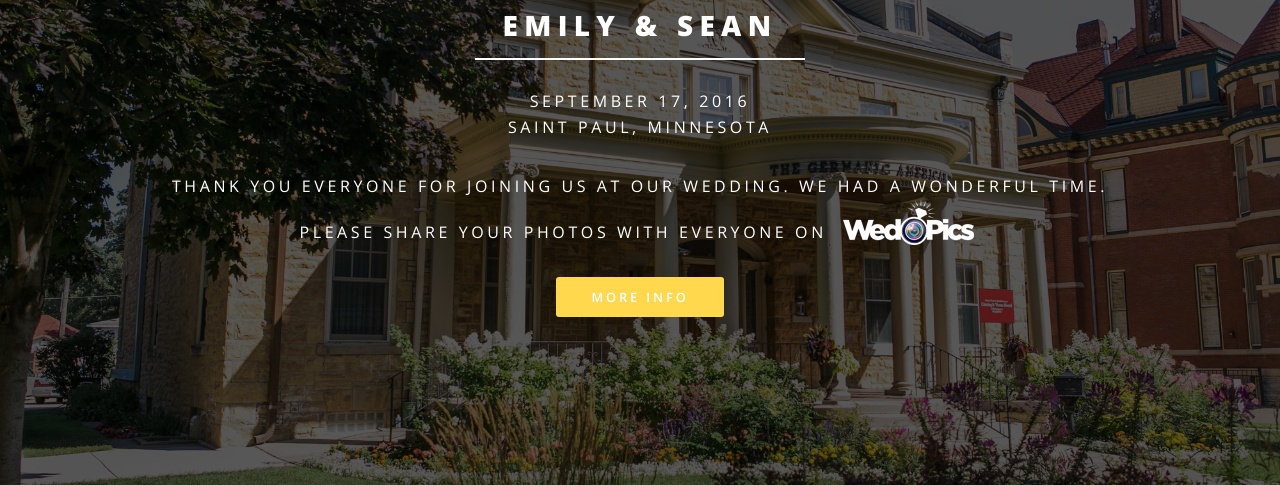
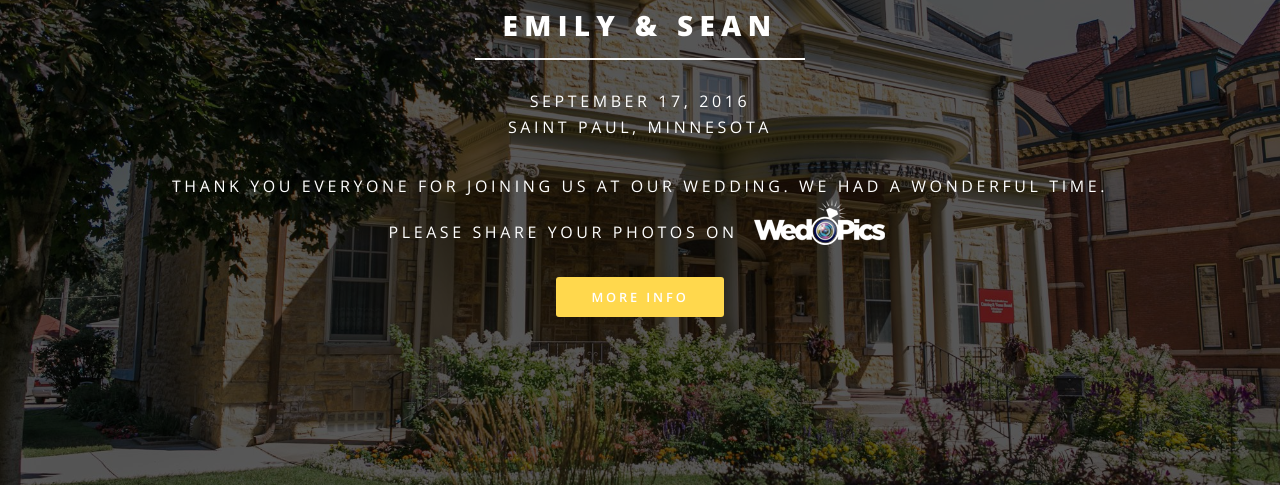
Before and after one commit to stobin111/weddin, a PHP site: page / in a window 1280 px wide. Shown: the part 226-711 px from the top of the page. Run offline with PHP 8.4, Linux system fonts and the light colour scheme.

Commit message:
style banner p 1

```diff
--- a/index.php
+++ b/index.php
@@ -25,7 +25,7 @@
 							<h2>Emily &amp; Sean</h2>
 							<p>September 17, 2016<br />
 							Saint Paul, Minnesota<br />
-							<p style="width: 60em; margin: 2em auto;">Thank you everyone for joining us at our wedding. We had a wonderful time. Please share your photos with everyone on <a target="_blank" class="wedPicsLink" href="https://wedpics.com/wedding/GI4TGOJXHEZA"><img  src="images/wedpics.png" alt=""></a></p>
+							<p style="width: 60em; margin: 2em auto;">Thank you everyone for joining us at our wedding. We had a wonderful time. Please share your photos on <a target="_blank" class="wedPicsLink" href="https://wedpics.com/wedding/GI4TGOJXHEZA"><img  src="images/wedpics.png" alt=""></a></p>
 						  <!-- <div id="countdown">
                 <div>
                   <div class="days"></div>
```
